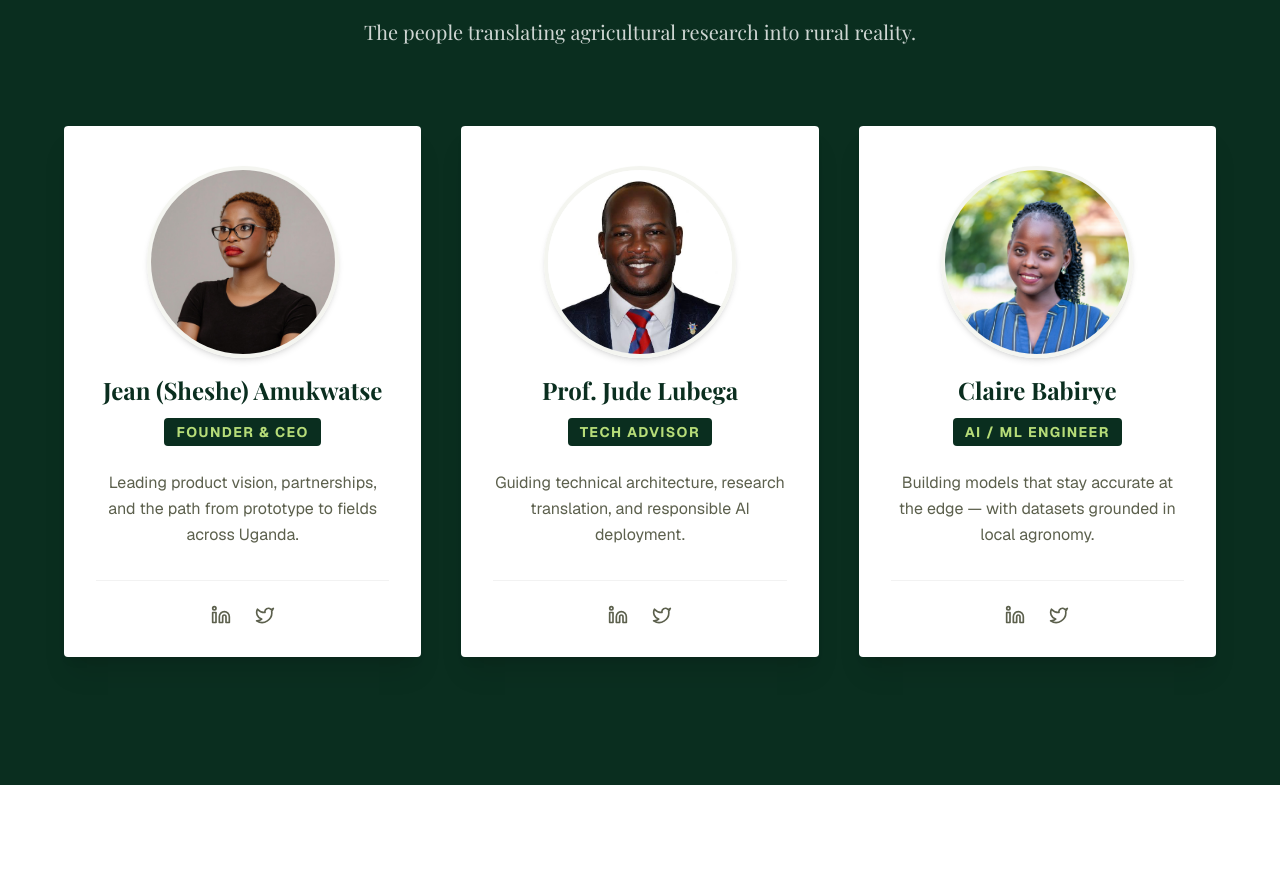
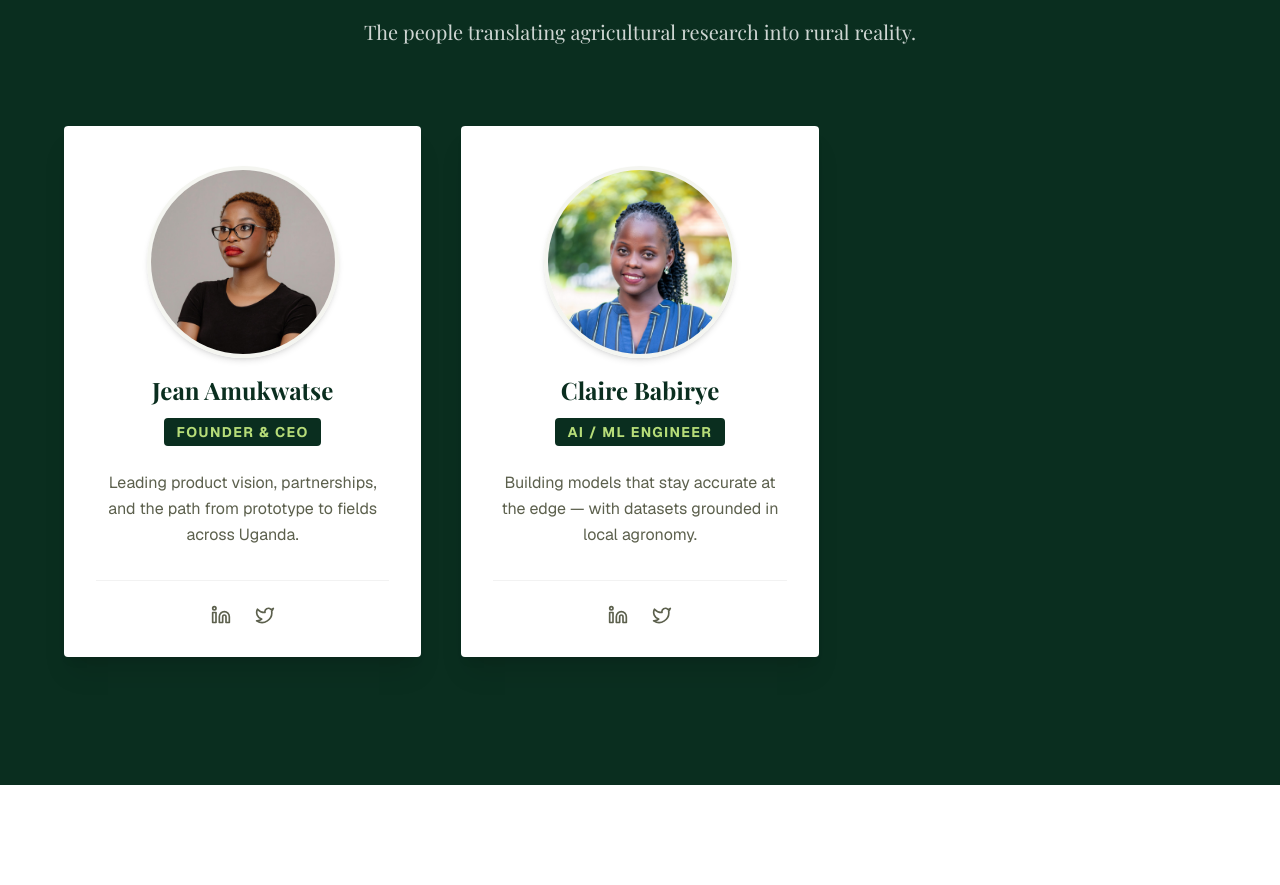
Before and after one commit to fxinyangat/somit-lab, a Next.js app: page /about in a window 1280 px wide. Shown: the part 2160-3045 px from the top of the page. Built offline with nearby package versions, Linux system fonts and the light colour scheme; a web font is replaced by a local one.

Commit message:
Update Founder roles name and remove Prof. Jude as Tech Advisor

```diff
--- a/src/components/about/AboutContent.tsx
+++ b/src/components/about/AboutContent.tsx
@@ -36,21 +36,14 @@ const values = [
 
 const team = [
   {
-    name: "Jean (Sheshe) Amukwatse",
+    name: "Jean Amukwatse",
     role: "Founder & CEO",
     bio: "Leading product vision, partnerships, and the path from prototype to fields across Uganda.",
     linkedin: "#",
     twitter: "#",
     image: "/images/team/jamukwat.png",
   },
-  {
-    name: "Prof. Jude Lubega",
-    role: "Tech Advisor",
-    bio: "Guiding technical architecture, research translation, and responsible AI deployment.",
-    linkedin: "#",
-    twitter: "#",
-    image: "/images/team/jude.jpeg",
-  },
+
   {
     name: "Claire Babirye",
     role: "AI / ML Engineer",
```
